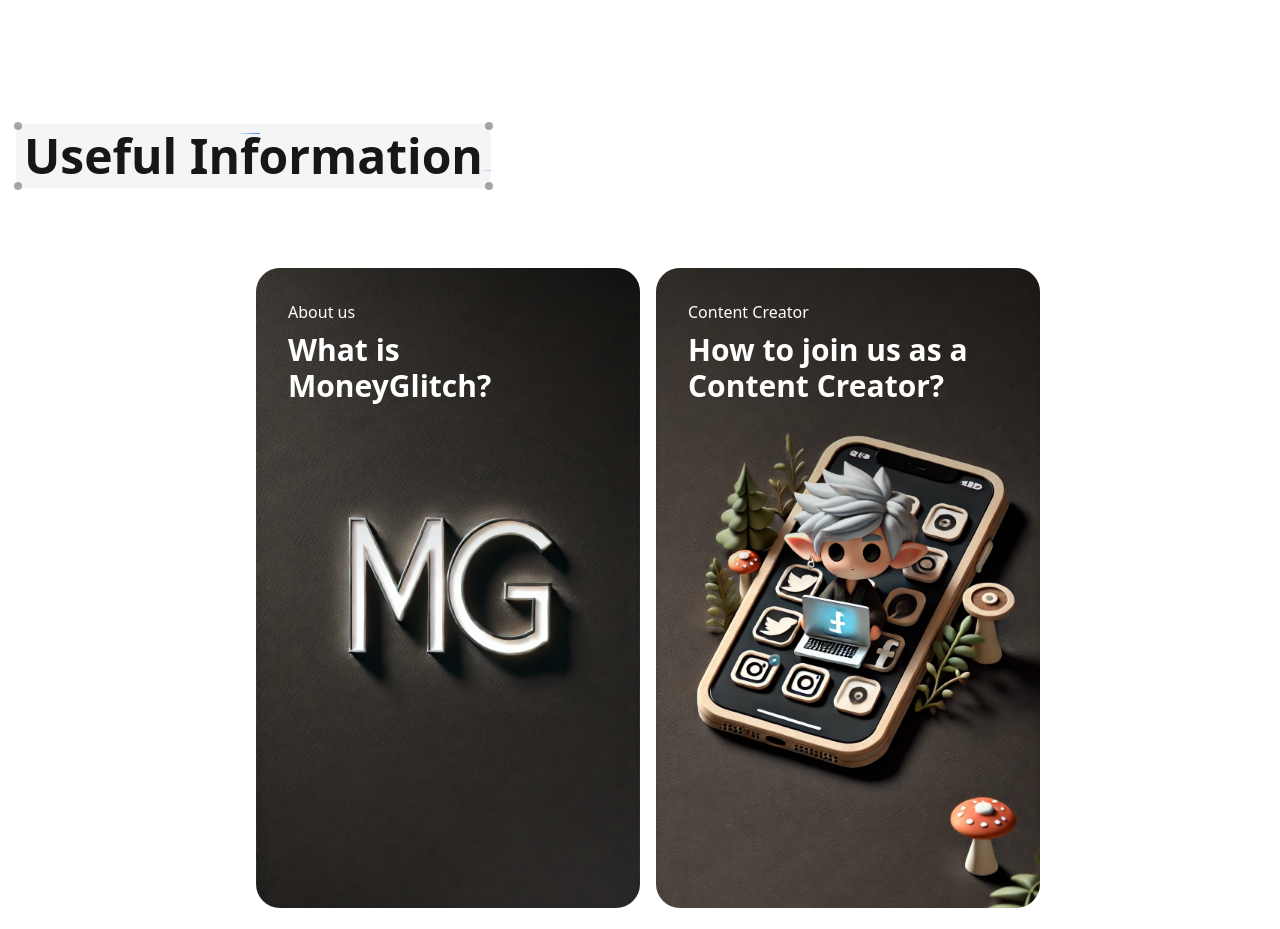
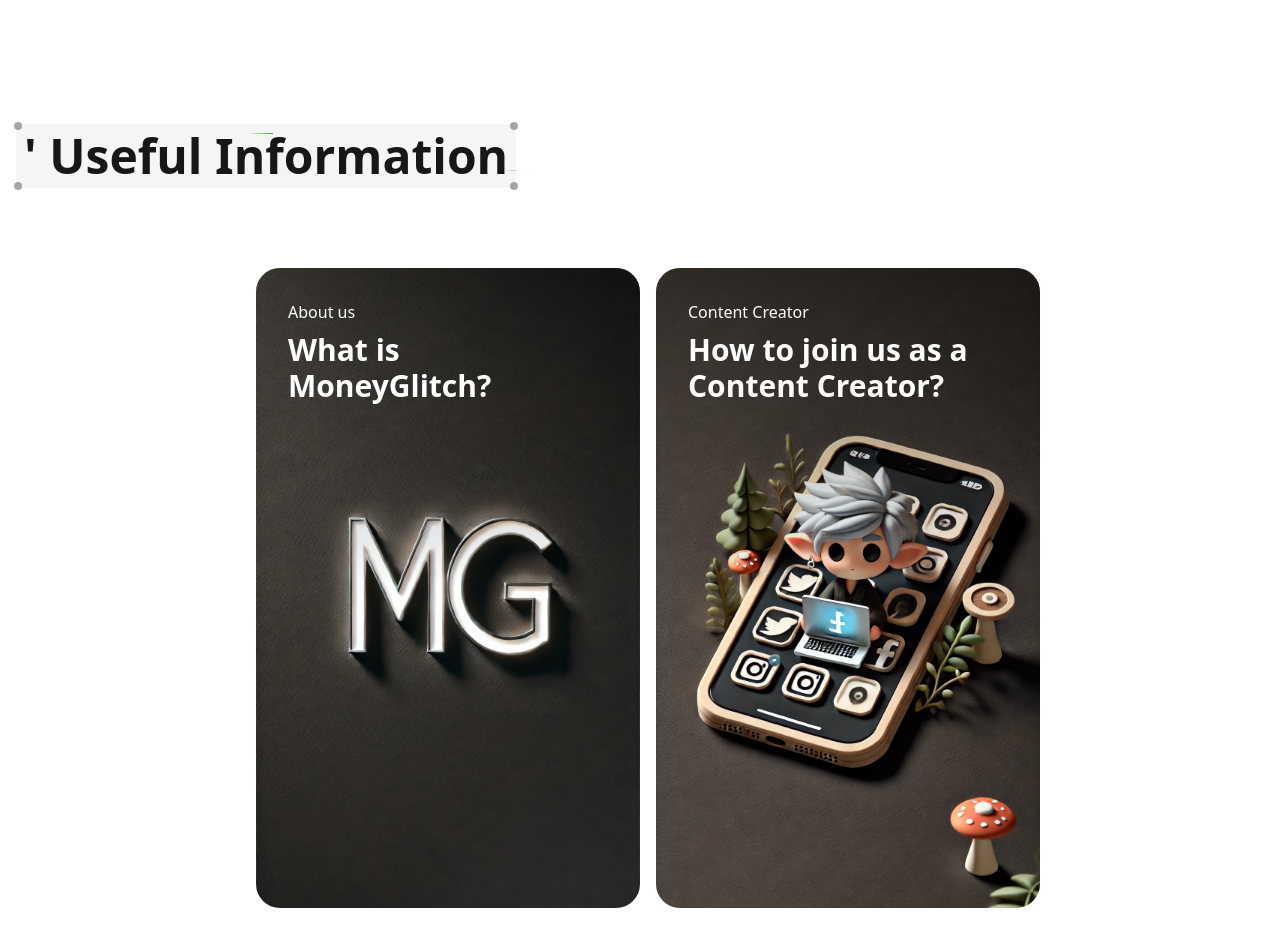
Before and after one commit to Marko21002/landing-mg, a Next.js app: page / in a window 1280 px wide. Shown: the part 2540-3469 px from the top of the page. Built offline with nearby package versions, Linux system fonts and the light colour scheme.

Commit message:
no rules eslint

```diff
--- a/src/components/carousel.tsx
+++ b/src/components/carousel.tsx
@@ -11,7 +11,7 @@ export function AppleCardsCarouselDemo() {
   return (
     <div className="w-full h-full py-20">
       <h2 className="max-w-7xl pl-4 mx-auto text-xl md:text-5xl font-bold text-neutral-800 dark:text-neutral-200 font-sans">
-        <Cover>Useful Information</Cover>
+        <Cover>&#39; Useful Information</Cover>
       </h2>
       <Carousel items={cards} />
     </div>
```
Also changed, not shown: .eslintrc.json.
